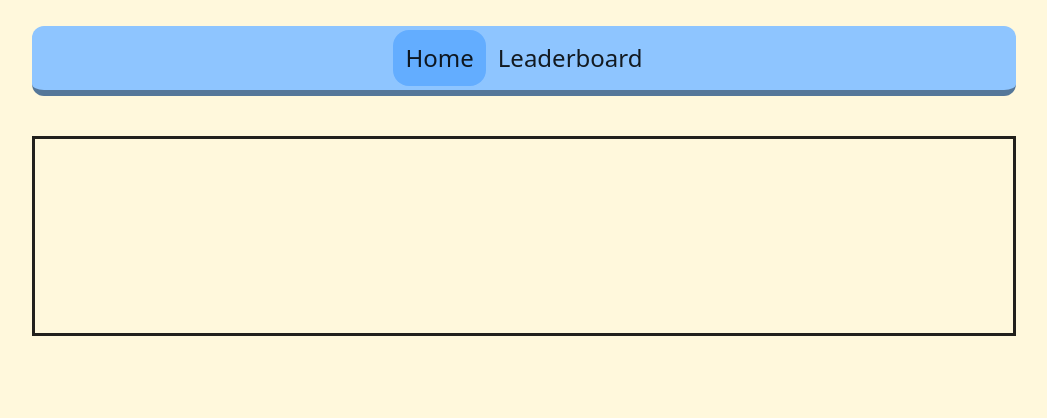
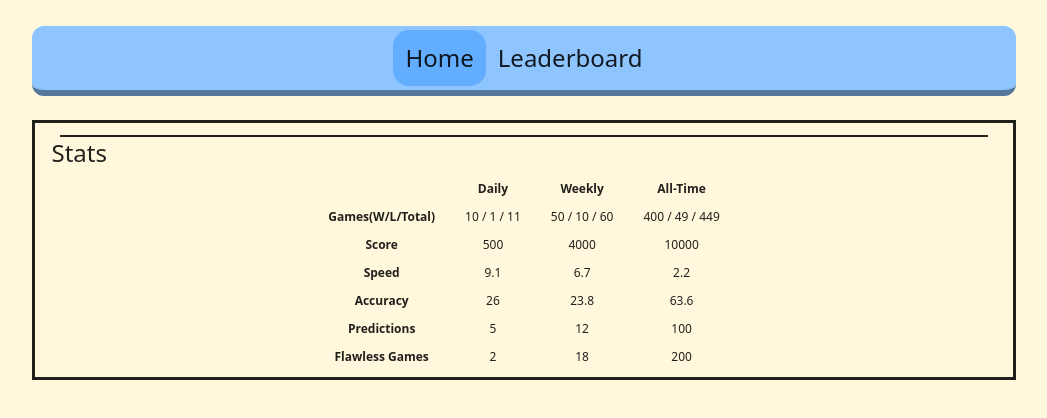
Before and after one commit to emanifesto/hangman, a React (Vite) app: page / in a window 1280 px wide. Shown: the top 418 px of the page, without its empty margins (116-1163 px from the left). Built offline with nearby package versions, Linux system fonts and the light colour scheme.

Commit message:
stats section of home with minimum styling

```diff
--- a/src/components/home/profile.tsx
+++ b/src/components/home/profile.tsx
@@ -1,13 +1,71 @@
 import UserProfile, {type Profile} from "../../utils/UserProfile";
 
-const testUser: Profile = new UserProfile('Emmanuel', new Date('Wed Jan 14 2026')
+const user: Profile = new UserProfile('Emmanuel', new Date('Wed Jan 14 2026')
 , 10, 1, 5, 500, 100, 20, 2, 50, 10, 12, 4000, 400, 100, 18, 400, 49, 100, 10000, 1000, 2000, 200)
 
 export default function Profile(){
 
     return(
-        <div className="border-3 min-h-50">
-
+        <div className="border-3 min-h-50 ">
+            <div className="border-1 mt-3 w-[95%] mx-auto"></div>
+            <Info />
         </div>
     )
 }
+
+function User(){
+
+}
+
+function Info(){
+    return (
+        <div className="text-xs">
+            <h1 className="text-2xl w-min ml-4">Stats</h1>
+            <table className="mx-auto border-spacing-x-7.5 border-spacing-y-3 border-separate">
+                <thead>
+                    <th></th>
+                    <th><p>Daily</p></th>
+                    <th><p>Weekly</p></th>
+                    <th><p>All-Time</p></th>
+                </thead>
+                <tr>
+                    <th><p>Games(W/L/Total)</p></th>
+                    <td><p>{user.daily.games_won + ' / ' + user.daily.games_lost + ' / ' + user.daily.games_total}</p></td>
+                    <td><p>{user.weekly.games_won + ' / ' + user.weekly.games_lost + ' / ' + user.weekly.games_total}</p></td>
+                    <td><p>{user.all_time.games_won + ' / ' + user.all_time.games_lost + ' / ' + user.all_time.games_total}</p></td>
+                </tr>
+                <tr>
+                    <th><p>Score</p></th>
+                     <td><p>{user.daily.score}</p></td>
+                    <td><p>{user.weekly.score}</p></td>
+                    <td><p>{user.all_time.score}</p></td>
+                </tr>
+                <tr>
+                    <th><p>Speed</p></th>
+                     <td><p>{user.daily.speed}</p></td>
+                    <td><p>{user.weekly.speed}</p></td>
+                    <td><p>{user.all_time.speed}</p></td>
+                </tr>
+                <tr>
+                    <th><p>Accuracy</p></th>
+                     <td><p>{user.daily.accuracy}</p></td>
+                    <td><p>{user.weekly.accuracy}</p></td>
+                    <td><p>{user.all_time.accuracy}</p></td>
+                </tr>
+                <tr>
+                    <th><p>Predictions</p></th>
+                     <td><p>{user.daily.predictions}</p></td>
+                    <td><p>{user.weekly.predictions}</p></td>
+                    <td><p>{user.all_time.predictions}</p></td>
+                </tr>
+                <tr>
+                    <th><p>Flawless Games</p></th>
+                     <td><p>{user.daily.flawless_games}</p></td>
+                    <td><p>{user.weekly.flawless_games}</p></td>
+                    <td><p>{user.all_time.flawless_games}</p></td>
+                </tr>
+            </table>
+        </div>
+    )
+
+}
--- a/src/components/nav.tsx
+++ b/src/components/nav.tsx
@@ -3,7 +3,7 @@ export default function NavigationMenu( {menuSelection, setMenuSelection, childr
 
     return (
         <>
-            <div className="py-1  bg-blue-300 place-items-center mb-10 border-b-6 rounded-xl border-black/40">
+            <div className="py-1  bg-blue-300 place-items-center mb-6 border-b-6 rounded-xl border-black/40">
                 <div className="flex">
                     <HomeButton item={menuSelection} menuClick={menuClickHandler}/>
                     <LeaderboardButton item={menuSelection} menuClick={menuClickHandler}/>
--- a/src/utils/UserProfile.tsx
+++ b/src/utils/UserProfile.tsx
@@ -41,11 +41,13 @@ export default class UserProfile{
         const games_total: number[] = [(daily_games_won + daily_games_lost),
             (weekly_games_won + weekly_games_lost), (all_time_games_won + all_time_games_lost)]
 
-        const speed: number[] = [(daily_time_played / games_total[0]),
-            (weekly_time_played / games_total[1]), (all_time_time_played / games_total[2])]
+        const speed: number[] = [roundNumber(daily_time_played / games_total[0]),
+            roundNumber(weekly_time_played / games_total[1]),
+            roundNumber(all_time_time_played / games_total[2])]
 
-        const accuracy: number[] = [(daily_lives_left / games_total[0]),
-            (weekly_lives_left / games_total[1]), (all_time_lives_left / games_total[2])]
+        const accuracy: number[] = [roundNumber(((daily_lives_left / games_total[0]) / 7) * 100),
+            roundNumber(((weekly_lives_left / games_total[1]) / 7) * 100),
+            roundNumber(((all_time_lives_left / games_total[2]) / 7) * 100)]
 
         this.daily = {games_won: daily_games_won,
             games_lost: daily_games_lost, games_total: games_total[0],
@@ -66,3 +68,10 @@ export default class UserProfile{
         }
     }
 }
+
+const roundNumber: Function = (n: number): number => {
+    n = n * 10
+    n = Math.round(n)
+    n = n / 10
+    return n
+}
```
